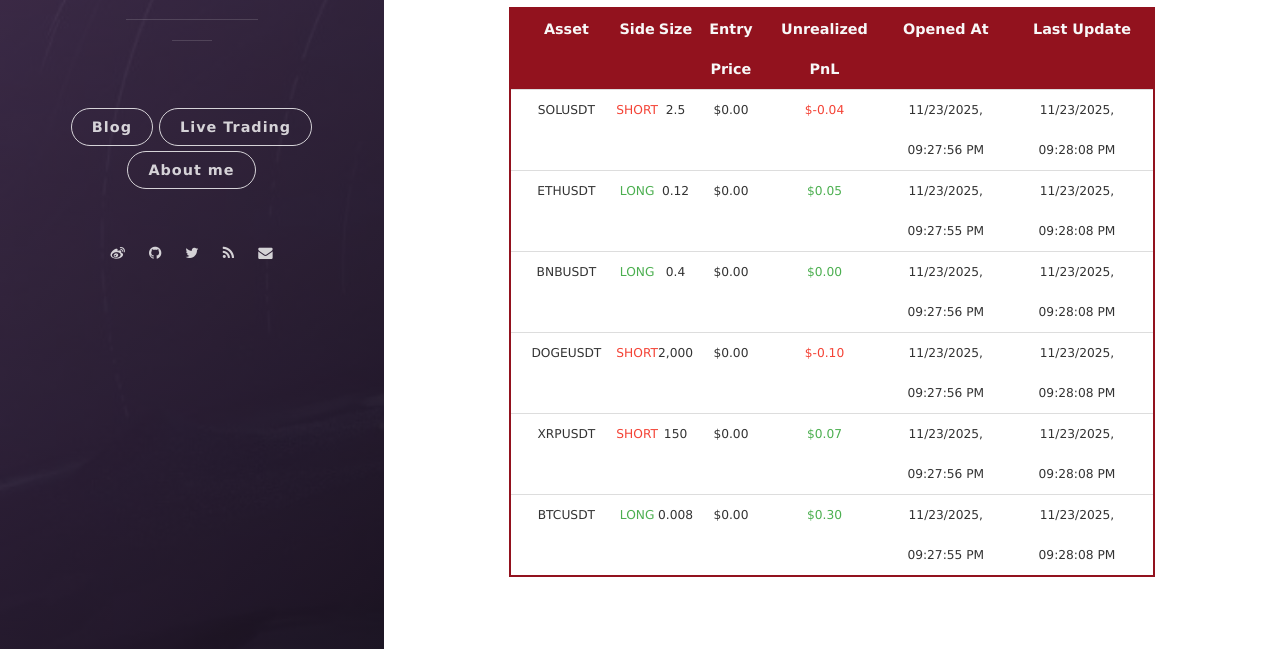
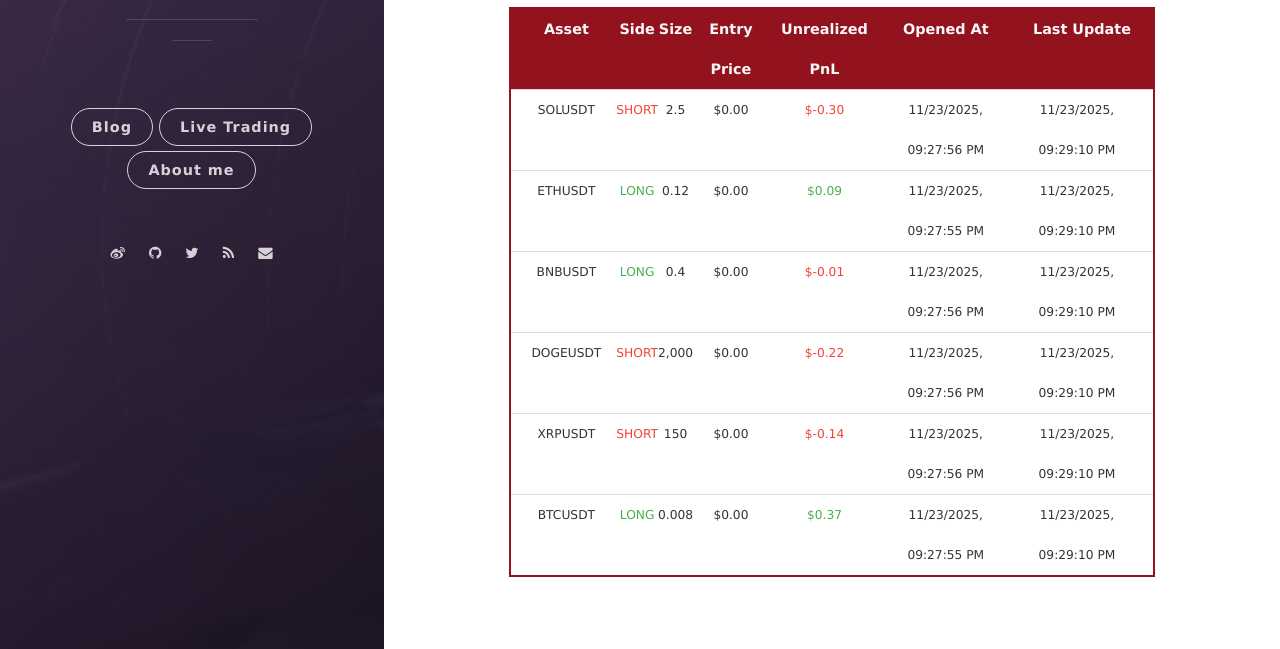
Before and after one commit to leeyegy/leeyegy.github.io, a Jekyll site: the page built from live-trading.html, in a window 1280 px wide and 1269 px high. Shown: the part 592-1241 px from the top of the window. Built offline with Jekyll 4.4.1, drawn with Linux system fonts in a browser that asks for light colours; nearby versions of some CDN libraries.

Commit message:
AccountMonitor: refresh positions 2025-11-24T05:29:10+08:00

```diff
--- a/assets/data/binance/positions.json
+++ b/assets/data/binance/positions.json
@@ -4,53 +4,53 @@
     "side": "SHORT",
     "size": 2.5,
     "entryPrice": 0.0,
-    "unrealizedPnl": -0.0424218,
+    "unrealizedPnl": -0.3,
     "openedAt": "2025-11-24T05:27:56+08:00",
-    "reportedAt": "2025-11-24T05:28:08+08:00"
+    "reportedAt": "2025-11-24T05:29:10+08:00"
   },
   {
     "symbol": "ETHUSDT",
     "side": "LONG",
     "size": 0.12,
     "entryPrice": 0.0,
-    "unrealizedPnl": 0.04879069,
+    "unrealizedPnl": 0.09,
     "openedAt": "2025-11-24T05:27:55+08:00",
-    "reportedAt": "2025-11-24T05:28:08+08:00"
+    "reportedAt": "2025-11-24T05:29:10+08:00"
   },
   {
     "symbol": "BNBUSDT",
     "side": "LONG",
     "size": 0.4,
     "entryPrice": 0.0,
-    "unrealizedPnl": 0.00489402,
+    "unrealizedPnl": -0.008,
     "openedAt": "2025-11-24T05:27:56+08:00",
-    "reportedAt": "2025-11-24T05:28:08+08:00"
+    "reportedAt": "2025-11-24T05:29:10+08:00"
   },
   {
     "symbol": "DOGEUSDT",
     "side": "SHORT",
     "size": 2000.0,
     "entryPrice": 0.0,
-    "unrealizedPnl": -0.1,
+    "unrealizedPnl": -0.22,
     "openedAt": "2025-11-24T05:27:56+08:00",
-    "reportedAt": "2025-11-24T05:28:08+08:00"
+    "reportedAt": "2025-11-24T05:29:10+08:00"
   },
   {
     "symbol": "XRPUSDT",
     "side": "SHORT",
     "size": 150.0,
     "entryPrice": 0.0,
-    "unrealizedPnl": 0.0660945,
+    "unrealizedPnl": -0.1357815,
     "openedAt": "2025-11-24T05:27:56+08:00",
-    "reportedAt": "2025-11-24T05:28:08+08:00"
+    "reportedAt": "2025-11-24T05:29:10+08:00"
   },
   {
     "symbol": "BTCUSDT",
     "side": "LONG",
     "size": 0.008,
     "entryPrice": 0.0,
-    "unrealizedPnl": 0.29512452,
+    "unrealizedPnl": 0.37031907,
     "openedAt": "2025-11-24T05:27:55+08:00",
-    "reportedAt": "2025-11-24T05:28:08+08:00"
+    "reportedAt": "2025-11-24T05:29:10+08:00"
   }
 ]
```
